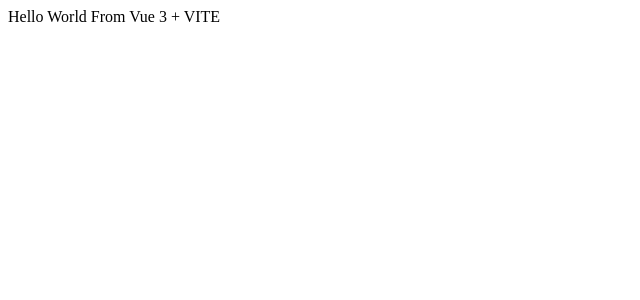
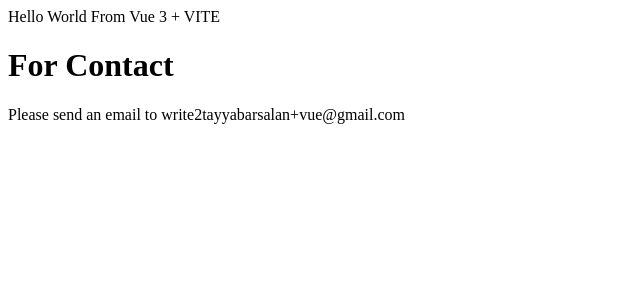
Before and after one commit to TAYYAB-BUKC/Vue3-Fundamentals, a Vue app in the folder Components/vue-components-demo/: page / in a window 1280 px wide. Shown: the top 300 px of the page, without its empty margins (0-640 px from the left). Built offline with nearby package versions, Linux system fonts and the light colour scheme.

Commit message:
ContactUs component rendered in App.vue.

```diff
--- a/Components/vue-components-demo/src/components/App.vue
+++ b/Components/vue-components-demo/src/components/App.vue
@@ -5,9 +5,12 @@
     <div>
         {{message}}
     </div>
+    <contact-us></contact-us>
 </template>
 
 <script>
+import ContactUs from './ContactUs.vue';
+
     export default{
         setup(){
             const message = 'Hello World From Vue 3 + VITE';
```
